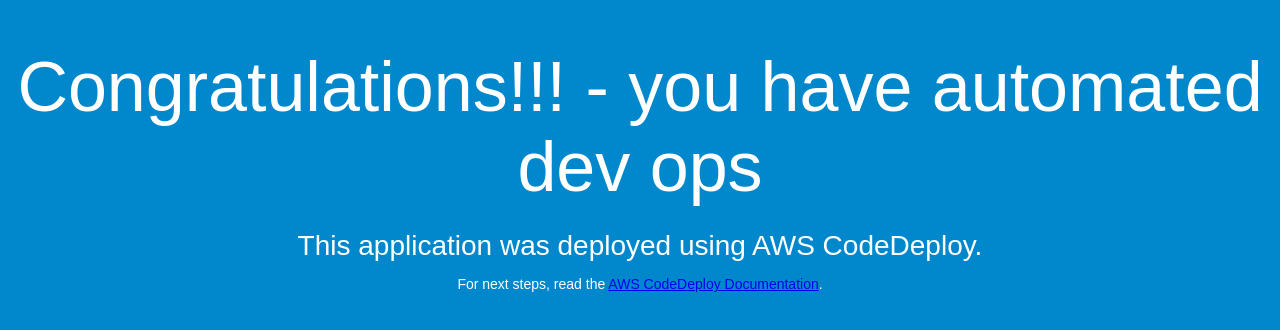
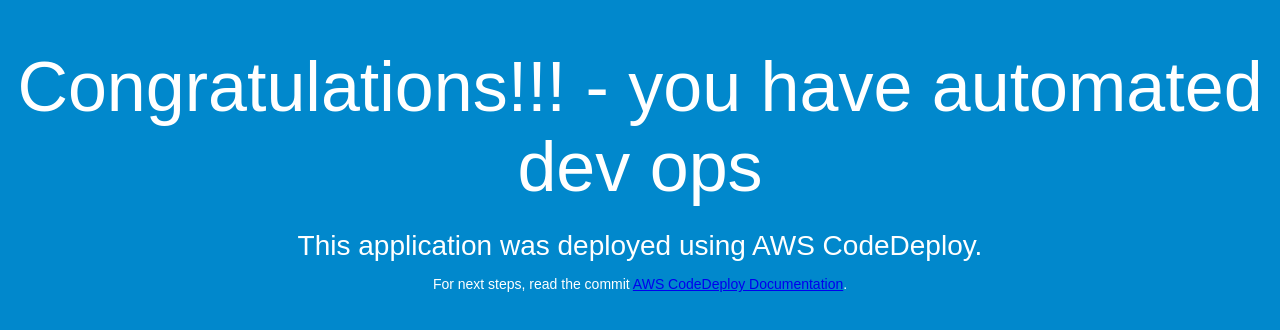
Before and after one commit to ajresource/codedeploysample, a plain HTML site: page index.html in a window 1280 px wide. Drawn offline with Linux system fonts and the light colour scheme.

Commit message:
Added another commit

```diff
--- a/index.html
+++ b/index.html
@@ -28,7 +28,7 @@
   <div align="center">
     <h1>Congratulations!!! - you have automated dev ops</h1>
     <h2>This application was deployed using AWS CodeDeploy.</h2>
-    <p>For next steps, read the <a href="http://aws.amazon.com/documentation/codedeploy">AWS CodeDeploy Documentation</a>.</p>
+    <p>For next steps, read the commit <a href="http://aws.amazon.com/documentation/codedeploy">AWS CodeDeploy Documentation</a>.</p>
   </div>
 </body>
 </html>
```
